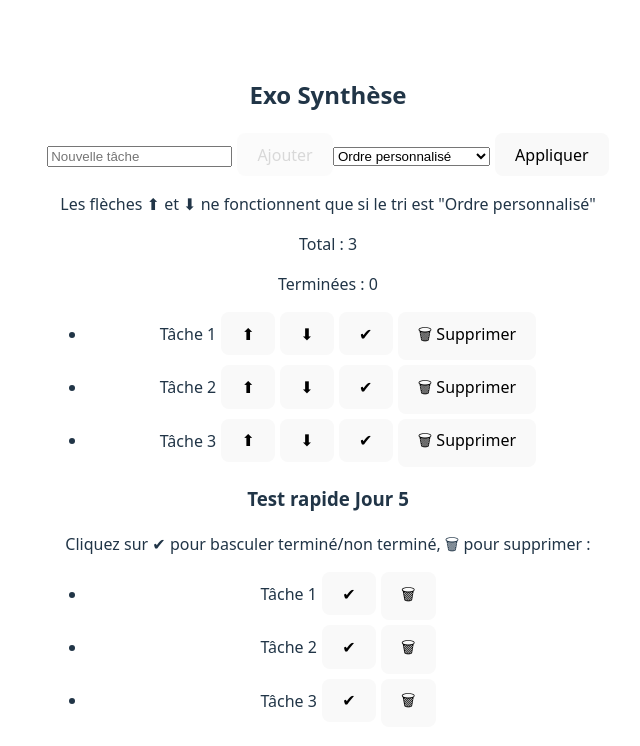
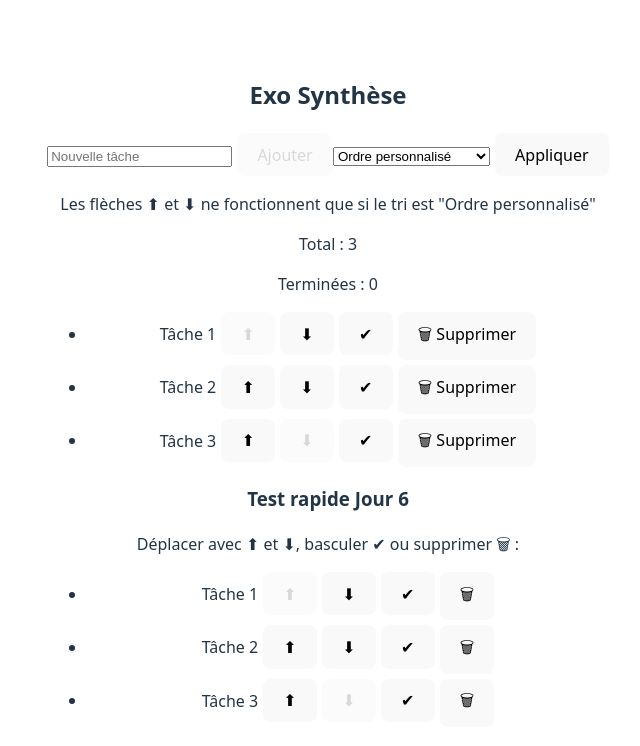
Before and after one commit to SoahcWeb/TodoList, a Vue app: page / in a window 1280 px wide. Shown: the top 746 px of the page, without its empty margins (312-952 px from the left). Built offline with nearby package versions, Linux system fonts and the light colour scheme.

Commit message:
Jour 6 – Réorganisation des tâches avec boutons ⬆⬇ et sauvegarde ordre personnalisé

```diff
--- a/src/App.vue
+++ b/src/App.vue
@@ -2,16 +2,8 @@
   <h2>Exo Synthèse</h2>
 
   <!-- Formulaire d'ajout -->
-  <input
-    v-model="nouvelleTache"
-    placeholder="Nouvelle tâche"
-  >
-  <button
-    @click="ajouterTache"
-    :disabled="!nouvelleTache"
-  >
-    Ajouter
-  </button>
+  <input v-model="nouvelleTache" placeholder="Nouvelle tâche">
+  <button @click="ajouterTache" :disabled="!nouvelleTache">Ajouter</button>
 
   <!-- Menu de tri -->
   <select v-model="triCritere" @change="appliquerTri">
@@ -30,27 +22,28 @@
 
   <!-- Liste des tâches -->
   <ul v-if="taches.length > 0">
-    <li v-for="tache in taches" :key="tache.id">
-      <span :class="{ terminee: tache.terminee }">
-        {{ tache.libelle }}
-      </span>
+    <li v-for="(tache, index) in taches" :key="tache.id">
+      <span :class="{ terminee: tache.terminee }">{{ tache.libelle }}</span>
 
-      <button @click="monter(tache.id)" :disabled="triCritere !== 'manuel'">⬆</button>
-      <button @click="descendre(tache.id)" :disabled="triCritere !== 'manuel'">⬇</button>
+      <!-- Boutons réorganisation -->
+      <button @click="monter(tache.id)" :disabled="triCritere !== 'manuel' || index === 0">⬆</button>
+      <button @click="descendre(tache.id)" :disabled="triCritere !== 'manuel' || index === taches.length - 1">⬇</button>
+
+      <!-- Boutons Jour 5 -->
       <button @click="basculerTerminee(tache.id)">✔</button>
       <button @click="supprimerTache(tache.id)">🗑 Supprimer</button>
     </li>
   </ul>
   <p v-else>Aucune tâche à afficher</p>
 
-  <!-- --- Test rapide Jour 5 --- -->
-  <h3>Test rapide Jour 5</h3>
-  <p>Cliquez sur ✔ pour basculer terminé/non terminé, 🗑 pour supprimer :</p>
+  <!-- --- Test rapide Jour 6 --- -->
+  <h3>Test rapide Jour 6</h3>
+  <p>Déplacer avec ⬆ et ⬇, basculer ✔ ou supprimer 🗑 :</p>
   <ul>
-    <li v-for="t in taches" :key="'test-' + t.id">
-      <span :style="{ textDecoration: t.terminee ? 'line-through' : 'none' }">
-        {{ t.libelle }}
-      </span>
+    <li v-for="(t, idx) in taches" :key="'test-' + t.id">
+      <span :style="{ textDecoration: t.terminee ? 'line-through' : 'none' }">{{ t.libelle }}</span>
+      <button @click="monter(t.id)" :disabled="idx === 0">⬆</button>
+      <button @click="descendre(t.id)" :disabled="idx === taches.length - 1">⬇</button>
       <button @click="basculerTerminee(t.id)">✔</button>
       <button @click="supprimerTache(t.id)">🗑</button>
     </li>
@@ -75,7 +68,7 @@ const prochainId = ref(Math.max(...taches.map(t => t.id)) + 1)
 const CLE_LOCALSTORAGE_TACHES = 'todolist:taches'
 const CLE_LOCALSTORAGE_PROCHAIN_ID = 'todolist:prochainId'
 
-// --- Initialisation depuis le LocalStorage ---
+// --- Initialisation depuis LocalStorage ---
 const tachesStockees = localStorage.getItem(CLE_LOCALSTORAGE_TACHES)
 if (tachesStockees) {
   const parsed = JSON.parse(tachesStockees)
@@ -83,9 +76,7 @@ if (tachesStockees) {
 }
 
 const idStockee = localStorage.getItem(CLE_LOCALSTORAGE_PROCHAIN_ID)
-if (idStockee) {
-  prochainId.value = parseInt(idStockee)
-}
+if (idStockee) prochainId.value = parseInt(idStockee)
 
 // --- Sauvegarde ---
 function sauvegarder() {
@@ -96,17 +87,14 @@ function sauvegarder() {
 // --- Ajouter une tâche ---
 function ajouterTache() {
   if (!nouvelleTache.value) return
-
   taches.push({
     id: prochainId.value,
     libelle: nouvelleTache.value.trim(),
     terminee: false,
     ordre: prochainId.value,
   })
-
   prochainId.value++
   nouvelleTache.value = ''
-
   appliquerTri()
   sauvegarder()
 }
@@ -128,13 +116,11 @@ function supprimerTache(id) {
 // --- Monter une tâche ---
 function monter(id) {
   if (triCritere.value !== 'manuel') return
-
   const index = taches.findIndex(t => t.id === id)
   if (index > 0) {
     const tmp = taches[index].ordre
     taches[index].ordre = taches[index - 1].ordre
     taches[index - 1].ordre = tmp
-
     appliquerTri()
     sauvegarder()
   }
@@ -143,13 +129,11 @@ function monter(id) {
 // --- Descendre une tâche ---
 function descendre(id) {
   if (triCritere.value !== 'manuel') return
-
   const index = taches.findIndex(t => t.id === id)
   if (index < taches.length - 1) {
     const tmp = taches[index].ordre
     taches[index].ordre = taches[index + 1].ordre
     taches[index + 1].ordre = tmp
-
     appliquerTri()
     sauvegarder()
   }
@@ -158,43 +142,18 @@ function descendre(id) {
 // --- Tri ---
 function appliquerTri() {
   switch (triCritere.value) {
-    case 'manuel':
-      taches.sort((a, b) => a.ordre - b.ordre)
-      break
-    case 'creation':
-      taches.sort((a, b) => a.id - b.id)
-      break
-    case 'libelleAsc':
-      taches.sort((a, b) => a.libelle.localeCompare(b.libelle))
-      break
-    case 'libelleDesc':
-      taches.sort((a, b) => b.libelle.localeCompare(a.libelle))
-      break
-    case 'terminee':
-      taches.sort((a, b) =>
-        a.terminee - b.terminee ||
-        a.libelle.localeCompare(b.libelle)
-      )
-      break
+    case 'manuel': taches.sort((a, b) => a.ordre - b.ordre); break
+    case 'creation': taches.sort((a, b) => a.id - b.id); break
+    case 'libelleAsc': taches.sort((a, b) => a.libelle.localeCompare(b.libelle)); break
+    case 'libelleDesc': taches.sort((a, b) => b.libelle.localeCompare(a.libelle)); break
+    case 'terminee': taches.sort((a, b) => a.terminee - b.terminee || a.libelle.localeCompare(b.libelle)); break
   }
 }
 </script>
 
 <style>
-li {
-  margin-bottom: 5px;
-}
-
-.terminee {
-  text-decoration: line-through;
-  color: gray;
-}
-
-button {
-  margin-left: 5px;
-}
-
-button:disabled {
-  opacity: 0.5;
-}
+li { margin-bottom: 5px; }
+.terminee { text-decoration: line-through; color: gray; }
+button { margin-left: 5px; }
+button:disabled { opacity: 0.5; }
 </style>
```
